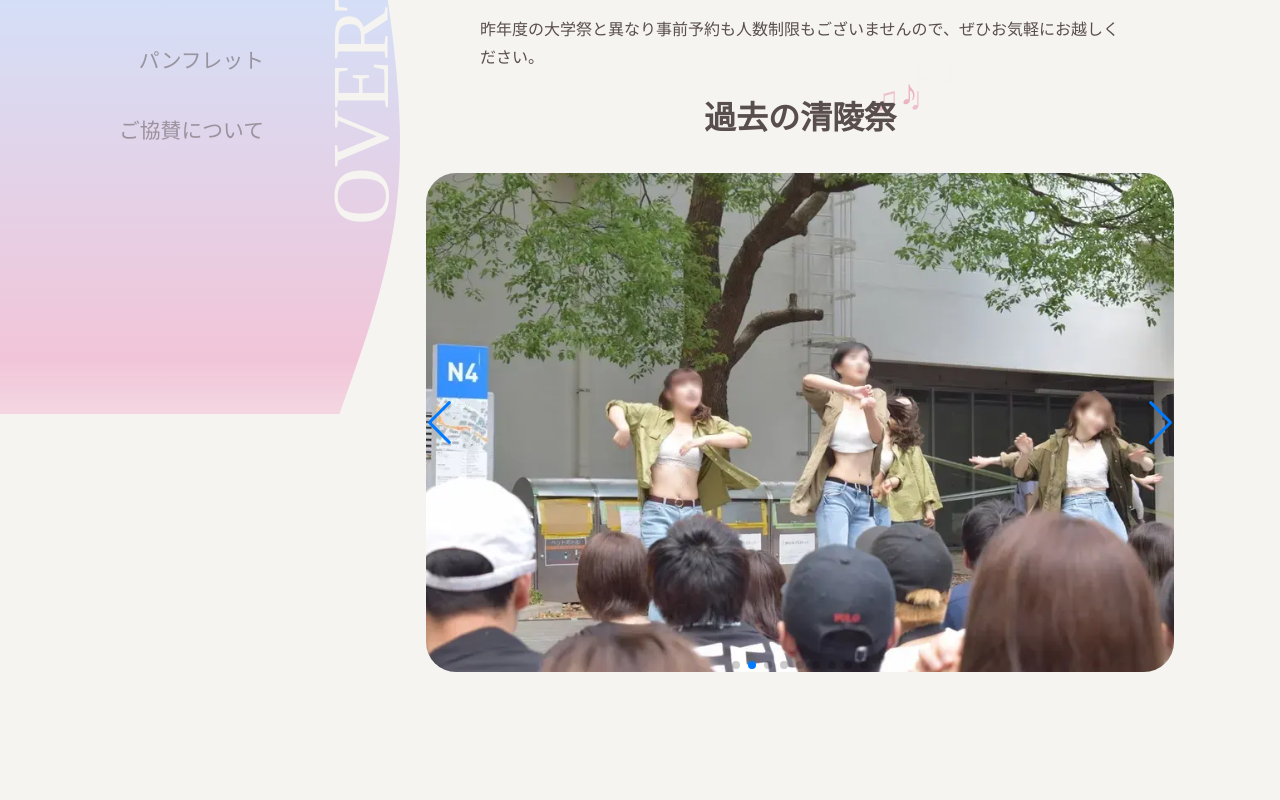
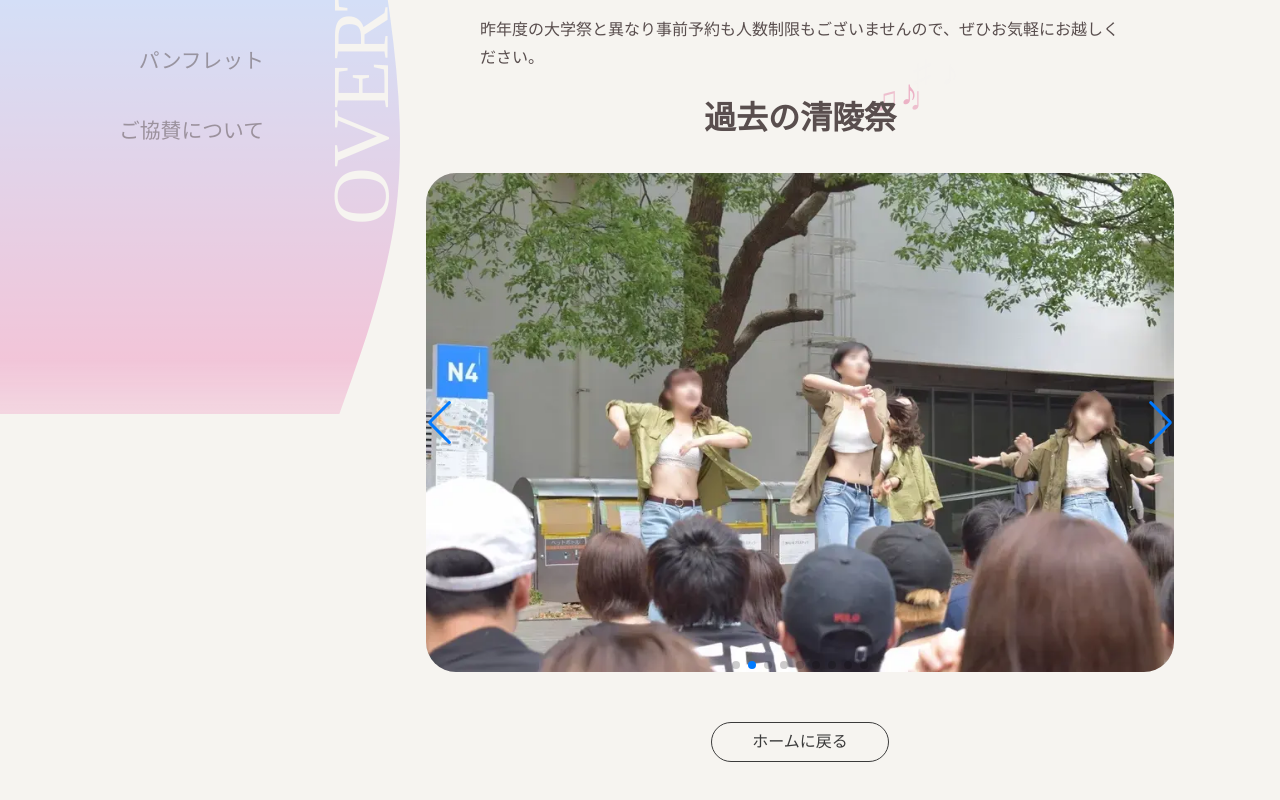
Before and after one commit to ynufes-tech/ynufes-seiryo23, a Nuxt app: page /about in a window 1280 px wide. Shown: the part 386-1186 px from the top of the page. Before the commit the page ends 1118 px from the top, so only its background shows below. Built offline with nearby package versions, Linux system fonts and the light colour scheme.

Commit message:
add: ホームに戻るボタンを追加

```diff
--- a/pages/about.vue
+++ b/pages/about.vue
@@ -46,6 +46,7 @@ useHead({
   </div>
   <SectionTitle class="about-seiryo-22" section-title="過去の清陵祭" />
   <TheCarousel :imageList="imageList" />
+    <PrimaryButton button-text="ホームに戻る" style="margin-top: 40px;"/>
 </template>
 
 <style scoped lang="scss">
--- a/pages/sponsors/index.vue
+++ b/pages/sponsors/index.vue
@@ -167,6 +167,7 @@ useHead({
       </section>
     </div>
   </div>
+  <PrimaryButton button-text="ホームに戻る" />
 </template>
 
 <style scoped lang="scss">
```
